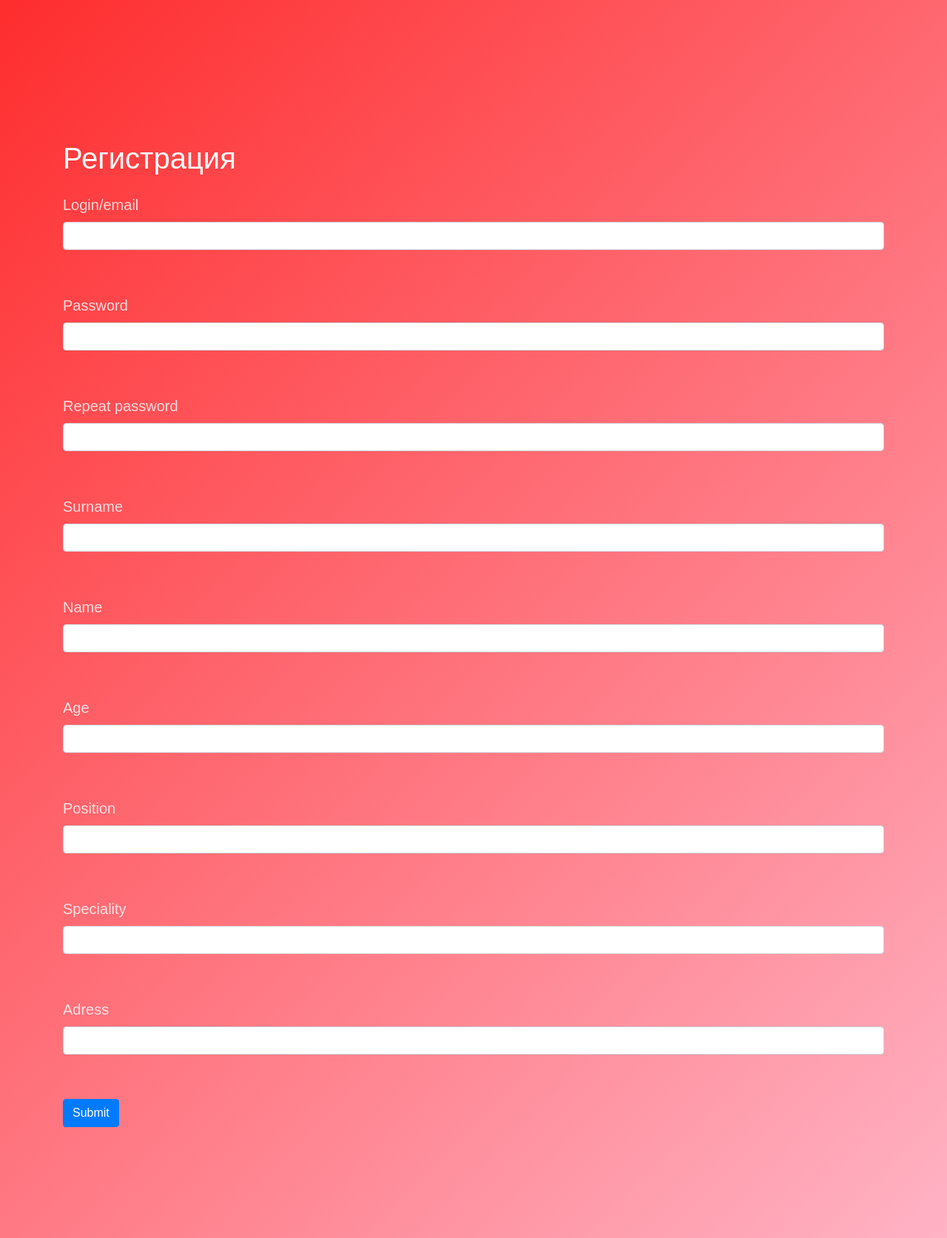
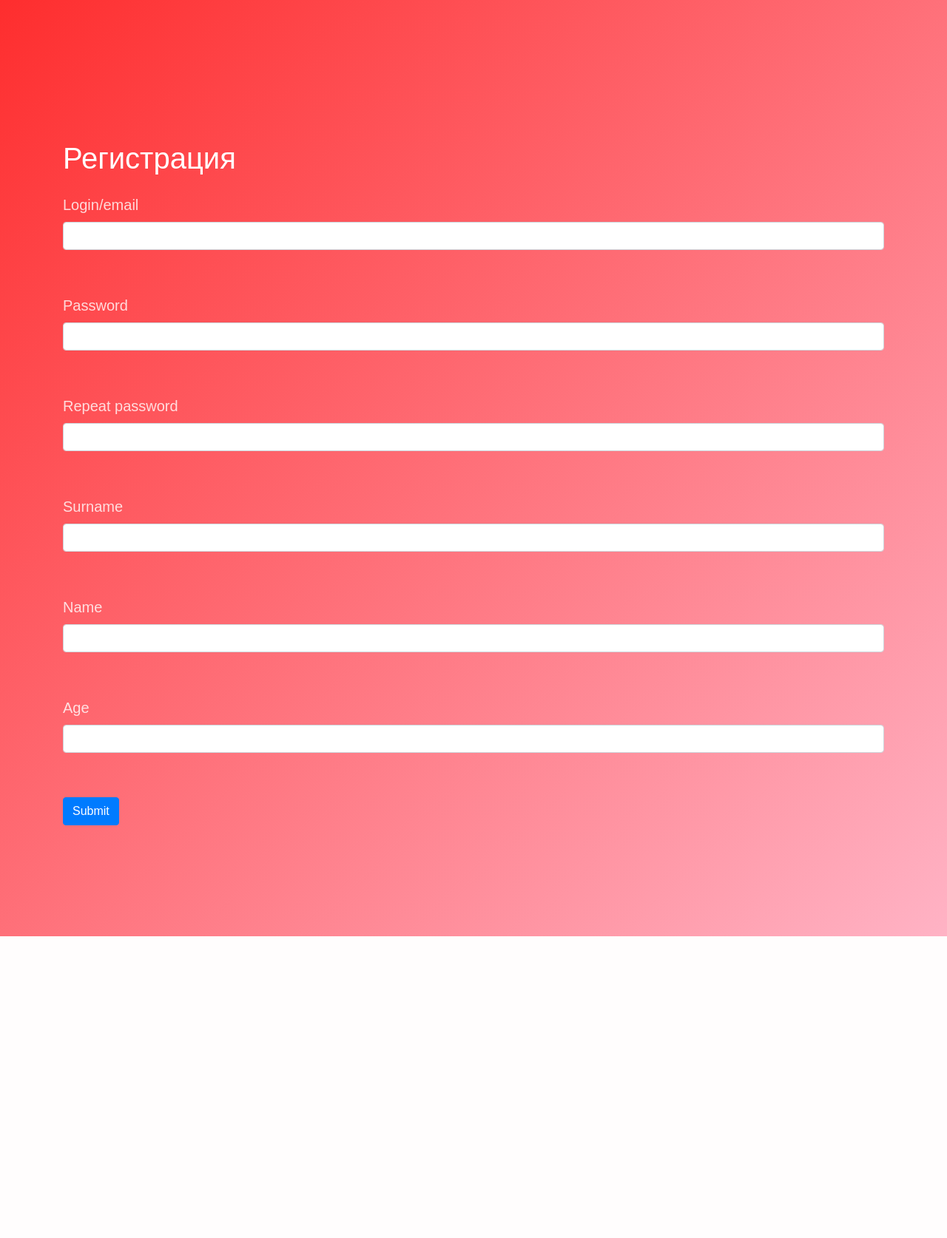
Before and after one commit to MarkusMagpie/final_project, a Flask app: page /register in a window 1280 px wide. Shown: the part 85-1759 px from the top of the page at 74% size. After the commit the page ends 1351 px from the top, so only its background shows below. Run offline with Flask 3, Linux system fonts and the light colour scheme; some libraries are stand-ins or nearby versions.

Commit message:
исправление регистрации

```diff
--- a/data/users.py
+++ b/data/users.py
@@ -12,11 +12,8 @@ class User(SqlAlchemyBase, UserMixin):
     id = sqlalchemy.Column(sqlalchemy.Integer, primary_key=True, autoincrement=True)
     surname = sqlalchemy.Column(sqlalchemy.String, nullable=True)
     name = sqlalchemy.Column(sqlalchemy.String, nullable=True)
-    address = sqlalchemy.Column(sqlalchemy.String, nullable=True)
     email = sqlalchemy.Column(sqlalchemy.String, index=True, unique=True, nullable=True)
     age = sqlalchemy.Column(sqlalchemy.Integer, nullable=True)
-    position = sqlalchemy.Column(sqlalchemy.String, nullable=True)
-    speciality = sqlalchemy.Column(sqlalchemy.String, nullable=True)
     hashed_password = sqlalchemy.Column(sqlalchemy.String, nullable=True)
 
     news = orm.relationship("News", back_populates='user')
--- a/forms/user.py
+++ b/forms/user.py
@@ -11,9 +11,6 @@ class RegisterForm(FlaskForm):
     surname = StringField('Surname', validators=[DataRequired()])
     name = StringField('Name', validators=[DataRequired()])
     age = StringField('Age', validators=[DataRequired()])
-    position = StringField('Position', validators=[DataRequired()])
-    speciality = StringField('Speciality', validators=[DataRequired()])
-    address = StringField('Adress', validators=[DataRequired()])
     submit = SubmitField('Submit')
 
 
--- a/main.py
+++ b/main.py
@@ -113,10 +113,7 @@ def reqister():
             hashed_password=form.password.data,
             name=form.name.data,
             surname=form.surname.data,
-            address=form.address.data,
-            speciality=form.speciality.data,
             age=form.age.data,
-            position=form.position.data,
             email=form.email.data
         )
         user.set_password(form.password.data)
--- a/templates/register.html
+++ b/templates/register.html
@@ -62,37 +62,6 @@
     {% endfor %}
     </p>
 
-    <p>
-        {{ form.position.label }}<br>
-        {{ form.position(class="form-control") }}<br>
-        {% for error in form.position.errors %}
-    <p class="alert alert-danger" role="alert">
-        {{ error }}
-    </p>
-    {% endfor %}
-    </p>
-
-    <p>
-        {{ form.speciality.label }}<br>
-        {{ form.speciality(class="form-control") }}<br>
-        {% for error in form.speciality.errors %}
-    <p class="alert alert-danger" role="alert">
-        {{ error }}
-    </p>
-    {% endfor %}
-    </p>
-
-    <p>
-        {{ form.address.label }}<br>
-        {{ form.address(class="form-control") }}<br>
-        {% for error in form.address.errors %}
-    <p class="alert alert-danger" role="alert">
-        {{ error }}
-    </p>
-    {% endfor %}
-
-    </p>
-
     <p>{{ form.submit(type="submit", class="btn btn-primary") }}</p>
     {{message}}
 </form>
```
Also changed, not shown: db/blogs.db (deleted).
